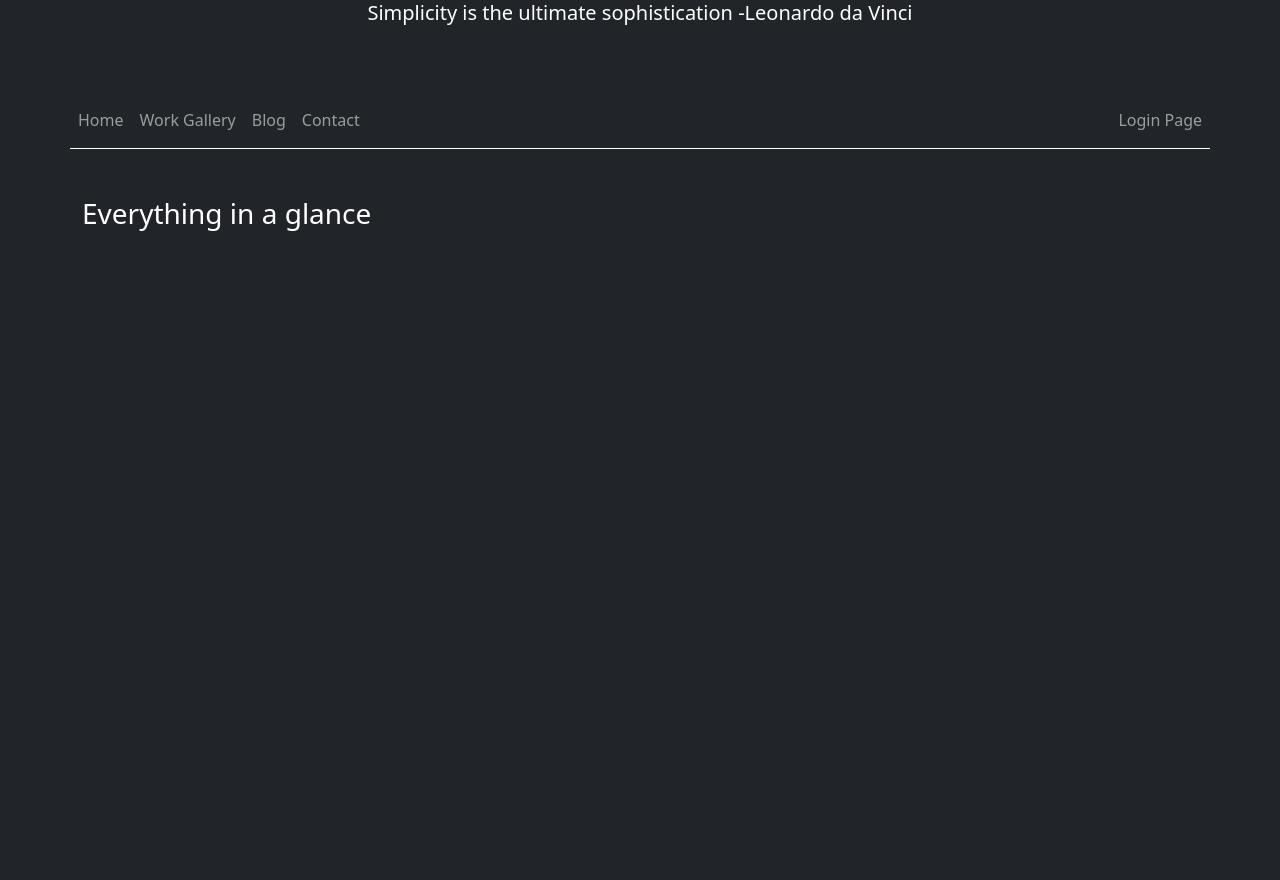
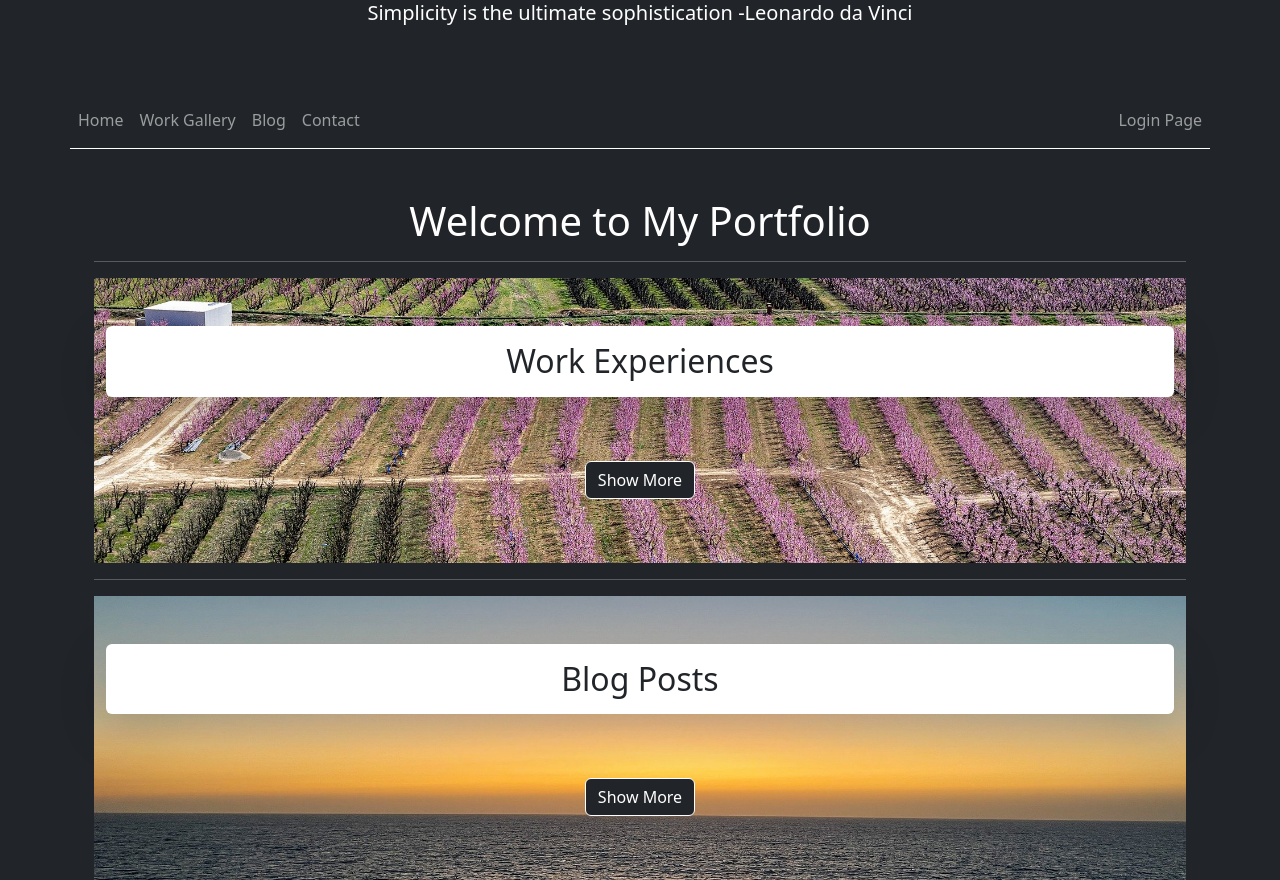
Before and after one commit to pouyanze/portfolio, a Django app: page / in a window 1280 px wide. Shown: the part 141-1021 px from the top of the page. Before the commit the page ends 372 px from the top, so only its background shows below. Run offline with Django 4.2, Linux system fonts and the light colour scheme; data that the repository does not hold is empty.

Commit message:
change index to show data from view and some style

```diff
--- /dev/null
+++ b/portfolio/static/css/index.css
@@ -0,0 +1,43 @@
+#work_index {
+    position: relative;
+}
+
+#work_index::before {
+    content: "";
+    position: absolute;
+    top: 0;
+    left: 0;
+    width: 100%;
+    height: 100%;
+    background-image: url('/static/images/flower-gdfc88679a_1920.jpg');
+    background-size: cover;
+    background-position: center;
+    background-repeat: no-repeat;
+    filter: blur(0px);
+    z-index: -1;
+}
+
+
+#blog_index {
+    position: relative;
+}
+
+#blog_index::before {
+    content: "";
+    position: absolute;
+    top: 0;
+    left: 0;
+    width: 100%;
+    height: 100%;
+    background-image: url('/static/images/sunset-gb6fd7cd57_1920.jpg');
+    background-size: cover;
+    background-position: center;
+    background-repeat: no-repeat;
+    filter: blur(0px);
+    z-index: -1;
+}
+
+.text-area {
+    background-color: #c7ddf3;
+    display: inline-block;
+}
--- a/portfolio/templates/base.html
+++ b/portfolio/templates/base.html
@@ -12,6 +12,9 @@
   {% load static %}
   <link rel="stylesheet" type="text/css" href="{% static 'css/style.css' %}">
   <script type="text/javascript" src="{% static 'js/script.js' %}"></script>
+  {% block css %}
+  <!-- Additional CSS -->
+  {% endblock %}
 </head>
 <body class="bg-dark text-white">
 
--- a/portfolio/templates/home/index.html
+++ b/portfolio/templates/home/index.html
@@ -1,7 +1,51 @@
 {% extends 'base.html' %}
+
 {% block title %}
   Home
 {% endblock %}
+
+{% load static %}
+{% block css %}
+  <link rel="stylesheet" type="text/css" href="{% static 'css/index.css' %}">
+{% endblock %}
+
 {% block content %}
-<h3>Everything in a glance</h3>
+  <div class="container">
+    <h1 class="text-center">Welcome to My Portfolio</h1>
+    <hr>
+
+    <!-- Work Experiences section -->
+    <section class="py-5" id="work_index">
+      <div class="container">
+        <h2 class="text-center text-dark shadow-lg p-3 mb-5 bg-body rounded">Work Experiences</h2>
+        <ul class="list-group">
+          {% for work_experience in work_experiences %}
+          <li class="list-group-item mb-2">
+            <h4>{{ work_experience.title }}</h4>
+            <p>{{ work_experience.description }}</p>
+          </li>
+          {% endfor %}
+        </ul>
+        <div class="text-center my-3">
+          <a href="{% url 'work_index' %}" class="btn btn-dark border border-white">Show More</a>
+        </div>
+      </div>
+    </section>
+    <hr>
+
+    <!-- Posts section -->
+    <section class="py-5" id="blog_index">
+      <div class="container">
+        <h2 class="text-center text-dark shadow-lg p-3 mb-5 bg-body rounded">Blog Posts</h2>
+        <ul class="list-group">
+          {% for post in posts %}
+            <li class="list-group-item text-dark mb-2">{{ post.title }} by {{ post.author }}</li>
+          {% endfor %}
+        </ul>
+        <div class="text-center my-3">
+          <a href="{% url 'blog_index' %}" class="btn btn-dark border border-white">Show More</a>
+        </div>
+      </div>
+    </section>
+  </div>
 {% endblock %}
```
Also changed, not shown: portfolio/static/images/flower-gdfc88679a_1920.jpg (added), portfolio/static/images/sunset-gb6fd7cd57_1920.jpg (added).
